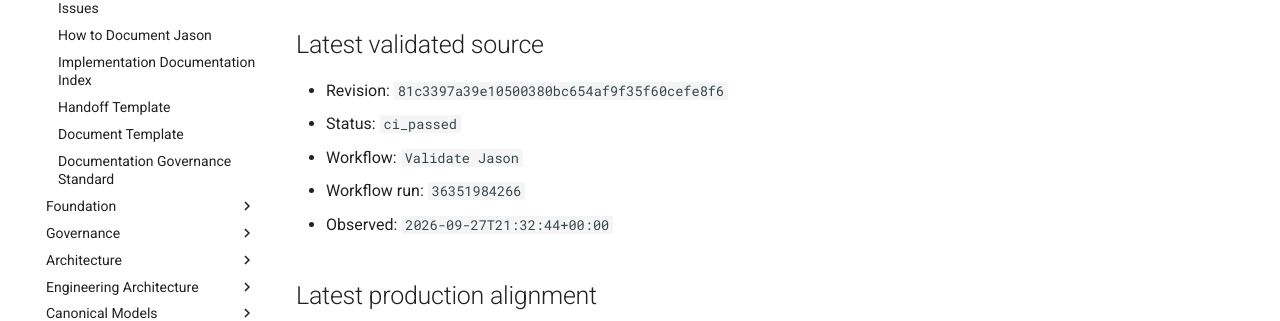
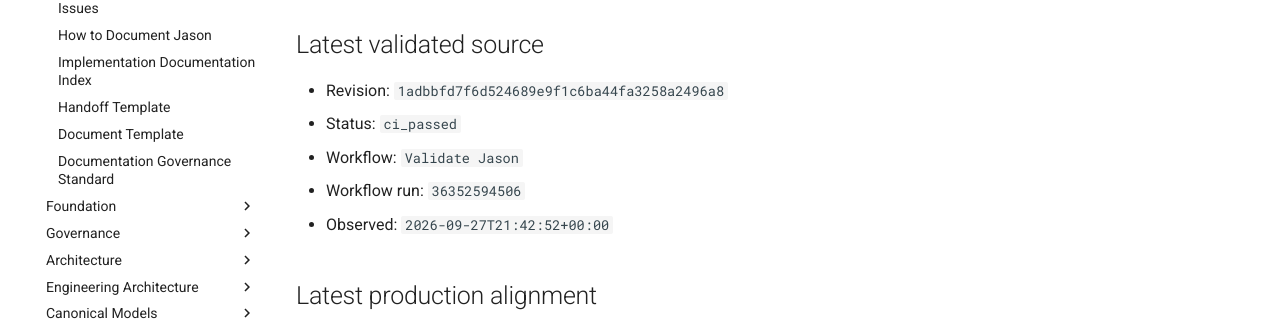
Before and after one commit to al-teamaot-com/jason, an MkDocs documentation site: the page built from docs/control/AUTOMATED-CHANGE-STATE.md, in a window 1280 px wide and 1163 px high. Shown: the part 337-658 px from the top of the window. Built offline with MkDocs 1.6.1 and Material for MkDocs 9.7.7, drawn with Linux system fonts in a browser that asks for light colours; comment, search, counter and statistics services are not loaded.

Commit message:
Reconcile automated documentation state for 1adbbfd7f6d5

```diff
--- a/docs/control/AUTOMATED-CHANGE-STATE.md
+++ b/docs/control/AUTOMATED-CHANGE-STATE.md
@@ -8,11 +8,11 @@
 
 ## Latest validated source
 
-- Revision: `81c3397a39e10500380bc654af9f35f60cefe8f6`
+- Revision: `1adbbfd7f6d524689e9f1c6ba44fa3258a2496a8`
 - Status: `ci_passed`
 - Workflow: `Validate Jason`
-- Workflow run: `36351984266`
-- Observed: `2026-09-27T21:32:44+00:00`
+- Workflow run: `36352594506`
+- Observed: `2026-09-27T21:42:52+00:00`
 
 ## Latest production alignment
 
```
Also changed, not shown: docs/control/AUTOMATED-CHANGE-STATE.json (+4 -4 lines).
